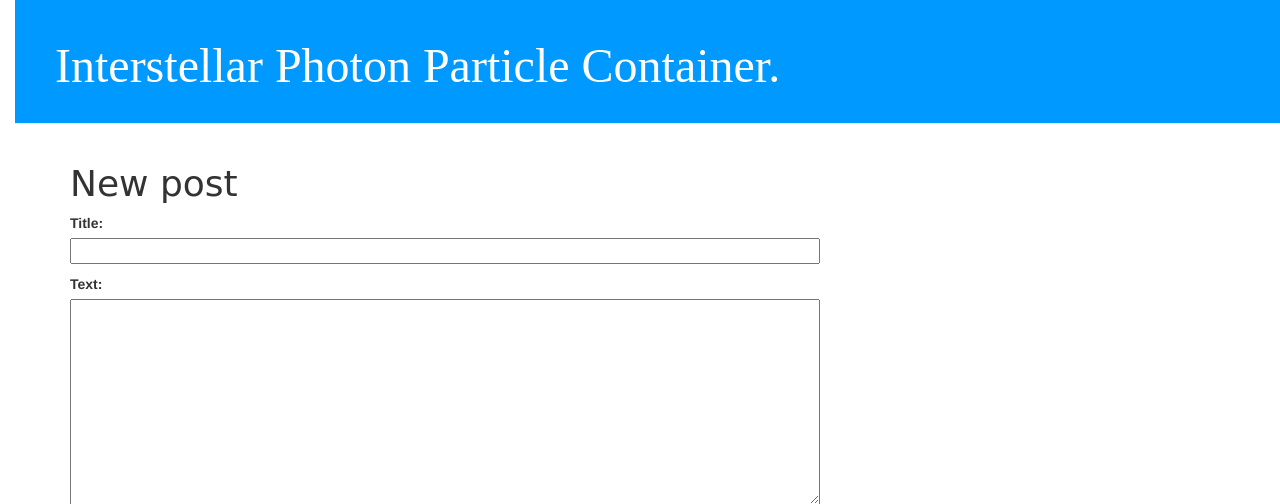
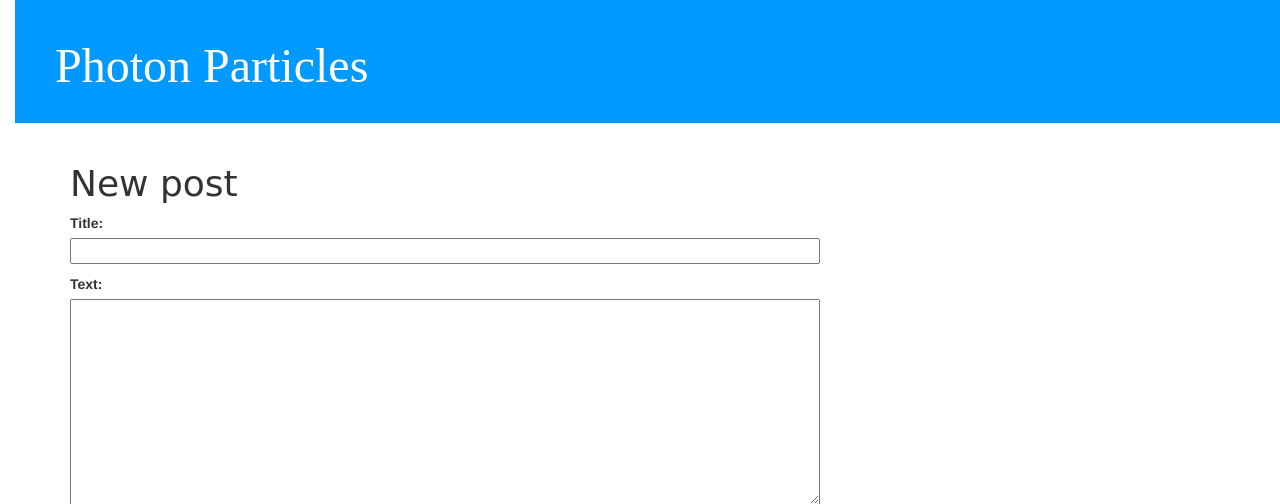
Before and after one commit to inphotehk/my-first-blog, a Django app: page /post/new/ in a window 1280 px wide. Shown: the top 504 px of the page. Run offline with Django 3.2, Linux system fonts and the light colour scheme; some libraries are stand-ins or nearby versions.

Commit message:
Edited blog title

```diff
--- a/blog/templates/blog/base.html
+++ b/blog/templates/blog/base.html
@@ -1,7 +1,7 @@
 {% load staticfiles %}
 <html>
     <head>
-        <title>I.P.P.C.</title>
+        <title>Photon</title>
         <link rel="stylesheet" href="//maxcdn.bootstrapcdn.com/bootstrap/3.2.0/css/bootstrap.min.css">
         <link rel="stylesheet" href="//maxcdn.bootstrapcdn.com/bootstrap/3.2.0/css/bootstrap-theme.min.css">
         <link href='//fonts.googleapis.com/css?family=Lobster&subset=latin,latin-ext' rel='stylesheet' type='text/css'>
@@ -12,7 +12,7 @@
 {% if user.is_authenticated %}
 <a href="{% url "post_new" %}" class="top-menu"><span class="glyphicon glyphicon-plus"></span></a>
 {% endif %}
-        <h1><a href="/">Interstellar Photon Particle Container.</a></h1>
+        <h1><a href="/">Photon Particles</a></h1>
     </div>
     <div class="content container">
         <div class="row">
```
